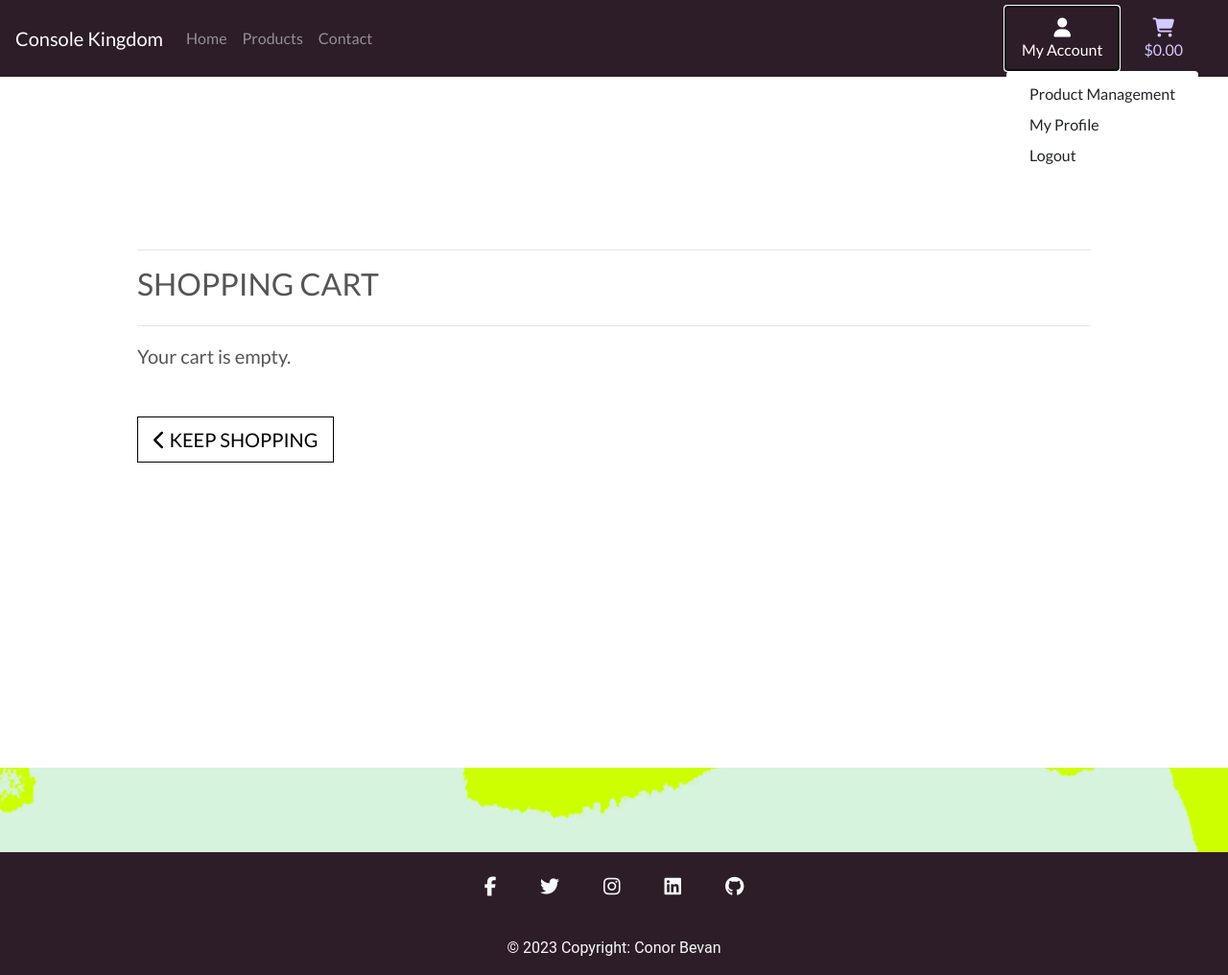
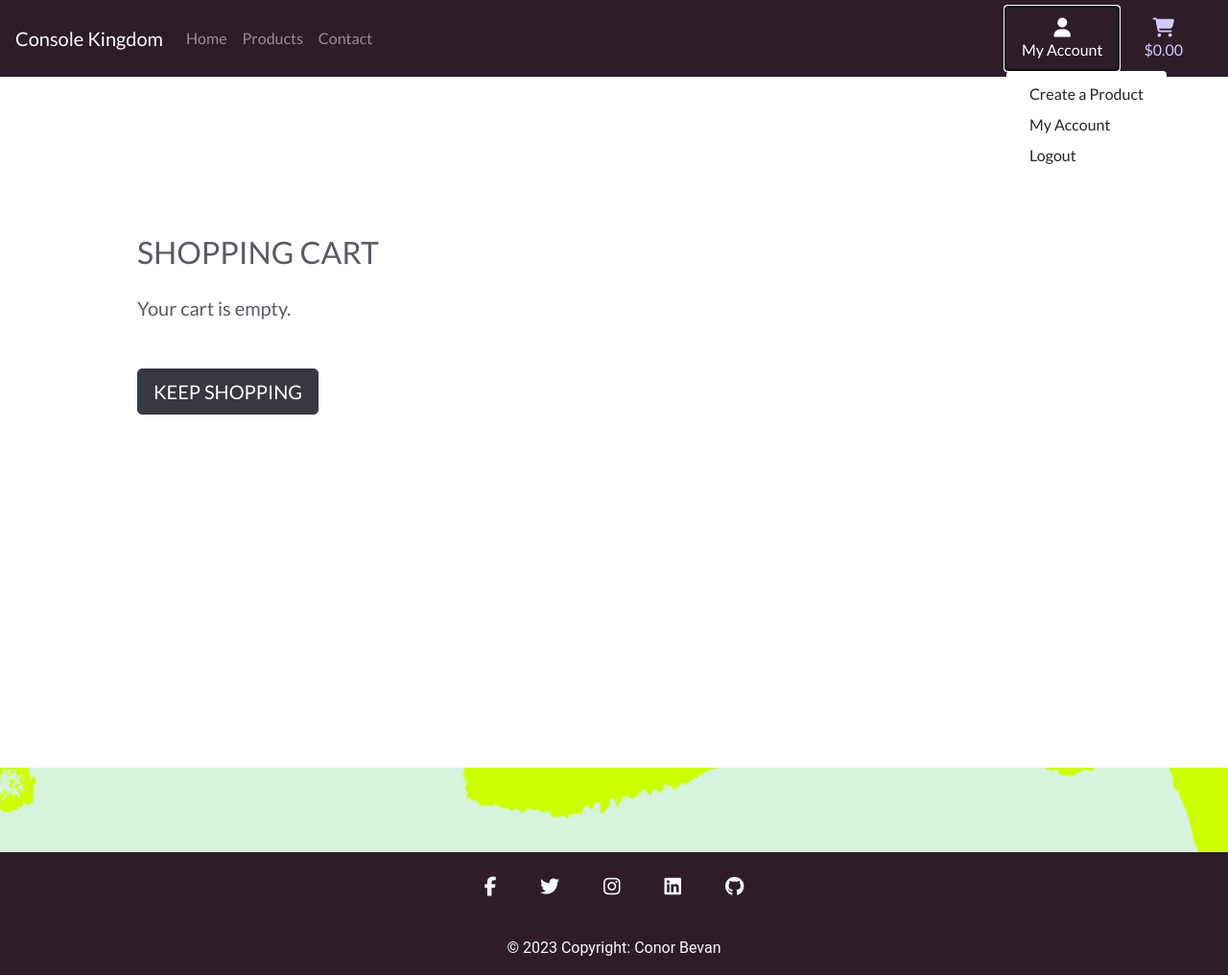
Before and after one commit to ConorBevan/Console-Kingdom, a Django app: page /cart/ in a window 1280 px wide, after a click on "My Account". Shown: the whole page at 96% size. Run offline with Django 3.2, Linux system fonts and the light colour scheme; the visitor is signed in with stand-in values (Sample User, id 1); some libraries are stand-ins or nearby versions.

Commit message:
Updating page layouts

```diff
--- a/cart/templates/cart/cart.html
+++ b/cart/templates/cart/cart.html
@@ -15,9 +15,7 @@
     <div class="container mb-2 h-100">
         <div class="row">
             <div class="col">
-                <hr>
                 <h2 class="logo-font mb-4">Shopping Cart</h2>
-                <hr>
             </div>
         </div>
 
@@ -28,8 +26,8 @@
                         <table class="table table-sm table-borderless">
                             <thead class="text-black">
                                 <tr>
-                                    <th scope="col">Product</th>
                                     <th scope="col"></th>
+                                    <th scope="col">Prodcut</th>
                                     <th scope="col">Price</th>
                                     <th scope="col">Quantity</th>
                                     <th scope="col">Subtotal</th>
@@ -58,7 +56,7 @@
                                             <div class="form-group">
                                                 <div class="input-group">
                                                     <div class="input-group-prepend">
-                                                        <button class="decrement-qty btn btn-sm btn-black rounded-0"
+                                                        <button class="decrement-qty btn btn-sm btn-dark"
                                                             data-item_id="{{ item.item_id }}" id="decrement-qty_{{ item.item_id }}">
                                                             <span>
                                                                 <i class="fas fa-minus fa-sm"></i>
@@ -70,7 +68,7 @@
                                                         data-item_id="{{ item.item_id }}"
                                                         id="id_qty_{{ item.item_id }}">
                                                     <div class="input-group-append">
-                                                        <button class="increment-qty btn btn-sm btn-black rounded-0"
+                                                        <button class="increment-qty btn btn-sm btn-dark"
                                                             data-item_id="{{ item.item_id }}" id="increment-qty_{{ item.item_id }}">
                                                             <span>
                                                                 <i class="fas fa-plus fa-sm"></i>
@@ -83,8 +81,8 @@
                                                 </div>
                                             </div>
                                         </form>
-                                        <a class="update-link text-info"><small>Update Quantity</small></a>
-                                        <a class="remove-item text-danger float-right" id="remove_{{ item.item_id }}" data-product_colour="{{ item.colour }}"><small>Delete Product</small></a>
+                                        <a class="update-link btn btn-primary btn-sm" id="cart-update-btn"><small>Update Quantity</small></a>
+                                        <a class="remove-item btn btn-danger btn-sm text-white float-right" id="remove_{{ item.item_id }}" data-product_colour="{{ item.colour }}"><small>Delete Product</small></a>
                                     </td>
                                     <td class="py-3">
                                         <p class="my-0">${{ item.product.price | calc_subtotal:item.quantity }}</p>
@@ -92,30 +90,24 @@
                                 </tr>
                             {% endfor %}
                             <tr>
-                                <td colspan="5" class="pt-5 text-right">
+                                <td colspan="5" class="pt-5 text-left">
                                     <h6><strong>Cart Total: ${{ total|floatformat:2 }}</strong></h6>
-                                    <h6>Delivery: ${{ delivery|floatformat:2 }}</h6>
-                                    <h4 class="mt-4"><strong>Grand Total: ${{ grand_total|floatformat:2 }}</strong></h4>
+                                    <h6>Delivery Total: ${{ delivery|floatformat:2 }}</h6>
+                                    <h4 class="mt-4"><strong>Total: ${{ grand_total|floatformat:2 }}</strong></h4>
                                     {% if free_delivery_delta > 0 %}
                                         <p class="mb-1 text-danger">
-                                            You could get free delivery by spending just <strong>${{ free_delivery_delta }}</strong> more!
+                                            You get free delivery by spending just <strong>${{ free_delivery_delta }}</strong> more!
                                         </p>
                                     {% endif %}
                                 </td>
                             </tr>
                             <tr>
                                 <td colspan="5" class="text-right">
-                                    <a href="{% url 'products' %}" class="btn btn-outline-black rounded-0 btn-lg">
-                                        <span class="icon">
-                                            <i class="fas fa-chevron-left"></i>
-                                        </span>
+                                    <a href="{% url 'products' %}" class="btn btn-dark btn-md">
                                         <span class="text-uppercase">Keep Shopping</span>
                                     </a>
-                                    <a href="{% url 'checkout' %}" class="btn btn-black rounded-0 btn-lg">
+                                    <a href="{% url 'checkout' %}" class="btn btn-success btn-md">
                                         <span class="text-uppercase">Checkout</span>
-                                        <span class="icon">
-                                            <i class="fas fa-lock"></i>
-                                        </span>
                                     </a>
                                 </td>
                             </tr>
@@ -123,10 +115,7 @@
                     </div>
                 {% else %}
                     <p class="lead mb-5">Your cart is empty.</p>
-                    <a href="{% url 'products' %}" class="btn btn-outline-black rounded-0 btn-lg">
-                        <span class="icon">
-                            <i class="fas fa-chevron-left"></i>
-                        </span>
+                    <a href="{% url 'products' %}" class="btn btn-dark btn-lg">
                         <span class="text-uppercase">Keep Shopping</span>
                     </a>
                 {% endif %}
--- a/static/css/base.css
+++ b/static/css/base.css
@@ -26,6 +26,11 @@ body {
 
 .container {
     min-height: 50px;
+    color: #585B63;
+}
+
+.row {
+    color: #585B63;
 }
 
 /* CSS for the About modal button */
@@ -38,7 +43,7 @@ body {
     background-color: #E97451;
     color: white;
     border: none;
-    border-radius: 10px;
+    border-radius: 5px;
     padding: 15px 25px;
     font-size: 20px;
     cursor: pointer;
@@ -94,11 +99,6 @@ body {
     min-width: 260px;
 }
 
-.btn-black {
-    background: black;
-    color: white;
-}
-
 .shop-now-button:hover,
 .shop-now-button:active,
 .shop-now-button:focus,
@@ -107,14 +107,6 @@ body {
 .btn-black:focus {
     background: #222;
     color: white;
-}
-
-.text-black {
-    color: #000 !important;
-}
-
-.border-black {
-    border: 1px solid black !important;
 }
 
 .btt-button {
@@ -139,6 +131,12 @@ body {
     color: black !important;
     border: 1px solid black;
 }
+
+#cart-update-btn {
+    color: white;
+}
+
+/* My Account */
 
 #user-update-form .form-control {
     color: #000;
--- a/templates/base.html
+++ b/templates/base.html
@@ -84,9 +84,9 @@
             <div class="dropdown-menu border-0" aria-labelledby="user-options">
               {% if request.user.is_authenticated %}
                   {% if request.user.is_superuser %}
-                      <a href="{% url 'add_product' %}" class="dropdown-item">Product Management</a>
+                      <a href="{% url 'add_product' %}" class="dropdown-item">Create a Product</a>
                   {% endif %}
-                  <a href="{% url 'user' %}" class="dropdown-item">My Profile</a>
+                  <a href="{% url 'user' %}" class="dropdown-item">My Account</a>
                   <a href="{% url 'account_logout' %}" class="dropdown-item">Logout</a>
               {% else %}
                   <a href="{% url 'account_signup' %}" class="dropdown-item">Register</a>
```
Also changed, not shown: products/templates/products/add_product.html (+3 -6 lines), products/templates/products/edit_product.html (+3 -6 lines), products/templates/products/product_detail.html (+16 -18 lines), products/templates/products/products.html (+4 -3 lines), users/templates/users/user.html (+14 -15 lines).
